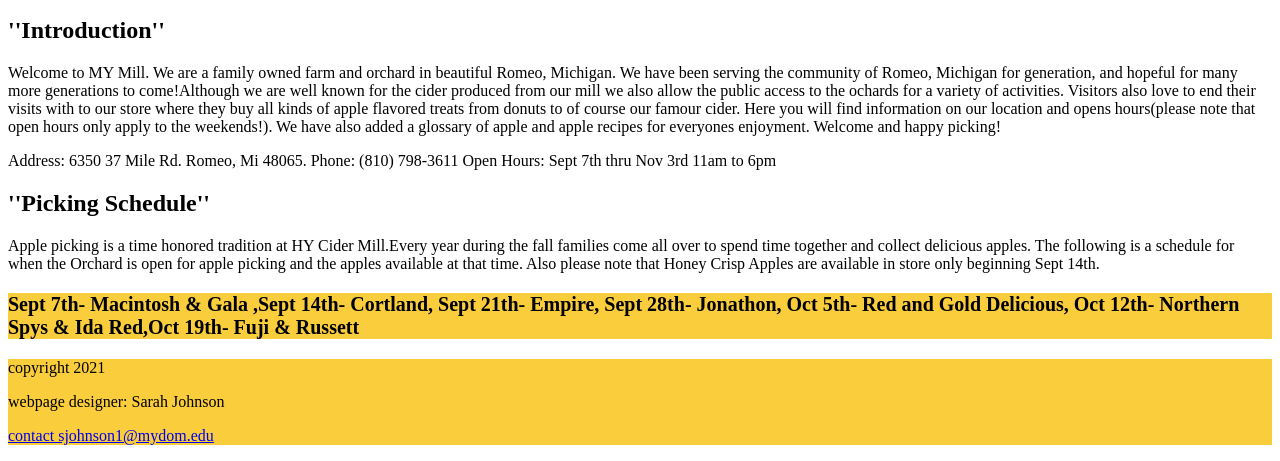
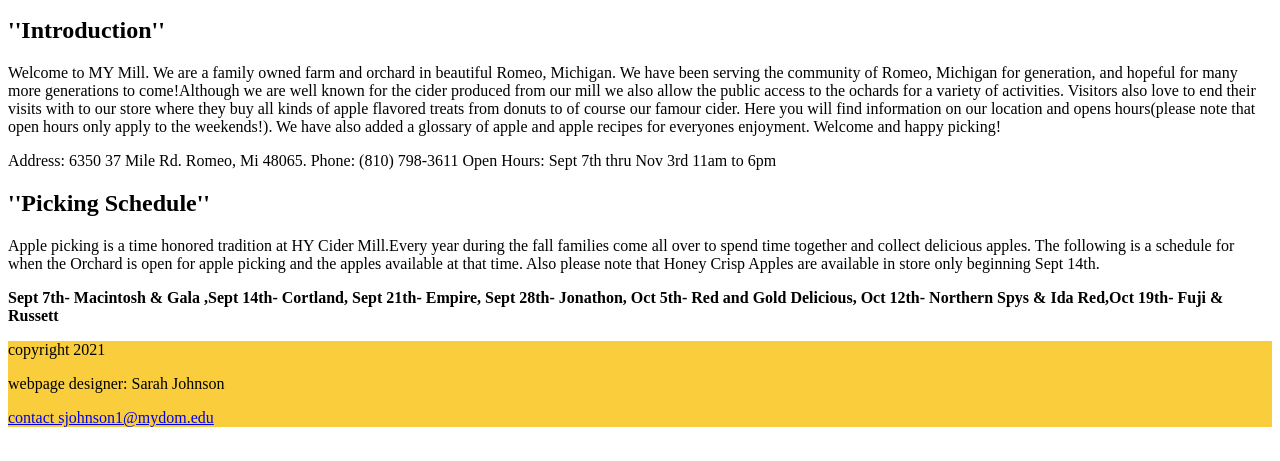
Before and after one commit to libbygrl88/Lis-753-Exercise-1, a plain HTML site: page midterm.html in a window 1280 px wide. Shown: the part 636-1097 px from the top of the page. Drawn offline with Linux system fonts and the light colour scheme.

Commit message:
Update midtermstyle.css

```diff
--- a/midtermstyle.css
+++ b/midtermstyle.css
@@ -26,5 +26,5 @@ h2.section-title { font: 35px;background-color: #FACD3D;}
 p{font-size: 20px;background-color: #C4F961}
 p#contact-information {font-weight: bold;}
 }
-p#schedule {background-color:#FACD3D;font-size: 20px; font-weight: bold;}
+p#schedule {font-weight: bold;}
 footer#page-footer {background: #FACD3D}
```
